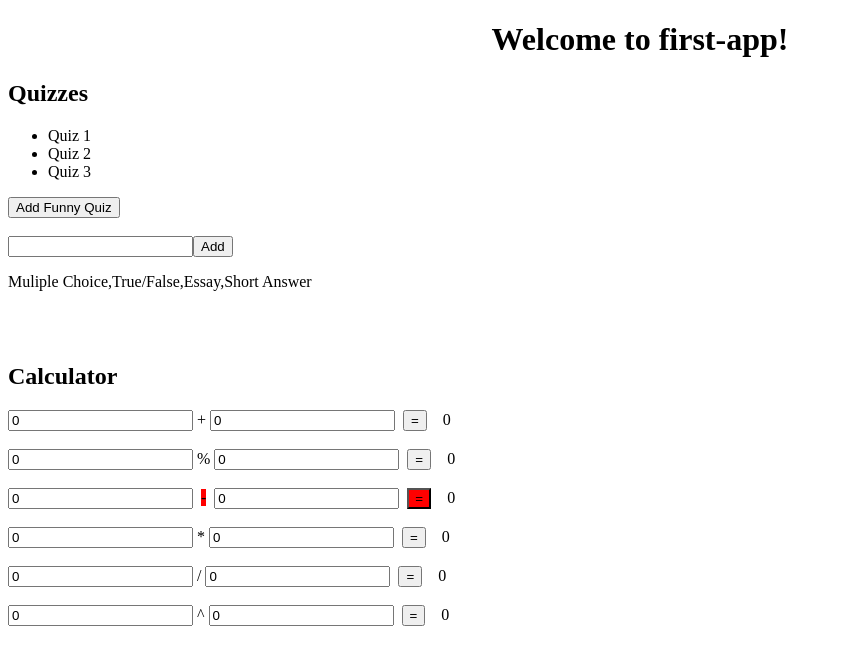
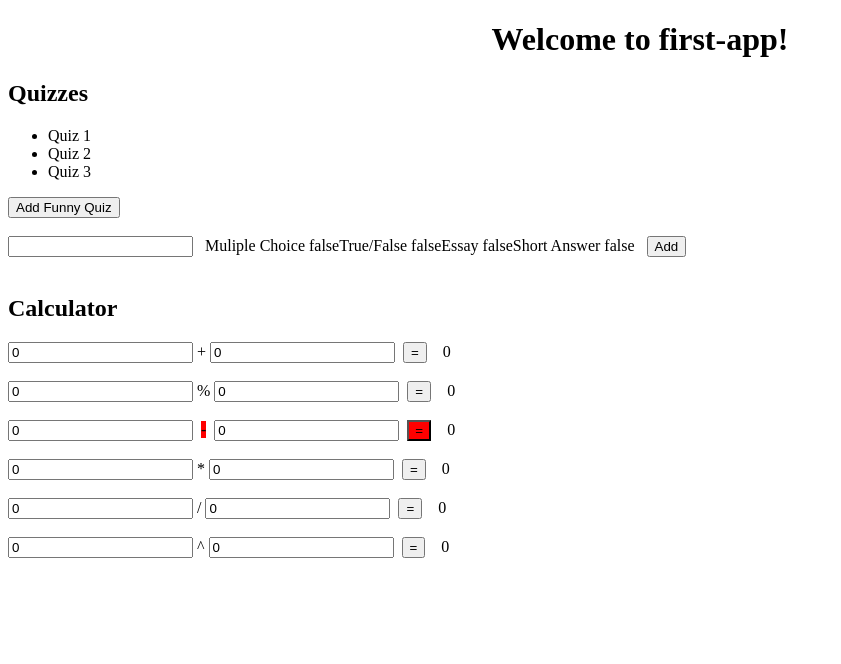
Before and after one commit to 2018-summer-mjs/first-app, an Angular app: page / in a window 1280 px wide. Shown: the top 664 px of the page, without its empty margins (0-841 px from the left). Built offline with nearby package versions, Linux system fonts and the light colour scheme.

Commit message:
Looping through question objects

```diff
--- a/src/app/app.component.html
+++ b/src/app/app.component.html
@@ -16,10 +16,11 @@
 <br>
 <br>
 <input type="text" [(ngModel)]="newQuizName">
+&nbsp;&nbsp;<app-choose-question-type-component></app-choose-question-type-component>&nbsp;&nbsp;
 <button (click)="addQuiz()">Add</button>
 
 
-<app-choose-question-type-component></app-choose-question-type-component>
+
 
 <br>
 <br/>
--- a/src/app/choose-question-type-component/choose-question-type-component.component.html
+++ b/src/app/choose-question-type-component/choose-question-type-component.component.html
@@ -1,3 +1,2 @@
-<p>
-  {{ questionTypes }}
-</p>
+
+<span *ngFor="let qt of questionTypes">{{ qt.name }} {{ qt.checked }}</span>
--- a/src/app/choose-question-type-component/choose-question-type-component.component.ts
+++ b/src/app/choose-question-type-component/choose-question-type-component.component.ts
@@ -1,5 +1,10 @@
 import { Component, OnInit } from '@angular/core';
 import { QuestionTypeService } from '../question-type.service';
+
+interface QuestionTypeDisplay {
+  name: string;
+  checked: boolean;
+}
 
 @Component({
   selector: 'app-choose-question-type-component',
@@ -11,12 +16,12 @@ export class ChooseQuestionTypeComponentComponent implements OnInit {
   constructor(private qtSvc: QuestionTypeService) { }
 
   // View Model Properties...
-  public questionTypes: string[];
+  public questionTypes: QuestionTypeDisplay[];
 
   // Life cycle hook
 
   ngOnInit() {
-    this.questionTypes = this.qtSvc.getAvailableQuestionTypes();
+    this.questionTypes = this.qtSvc.getAvailableQuestionTypes().map(x => ({ name: x, checked: false }));
   }
 
 }
```
